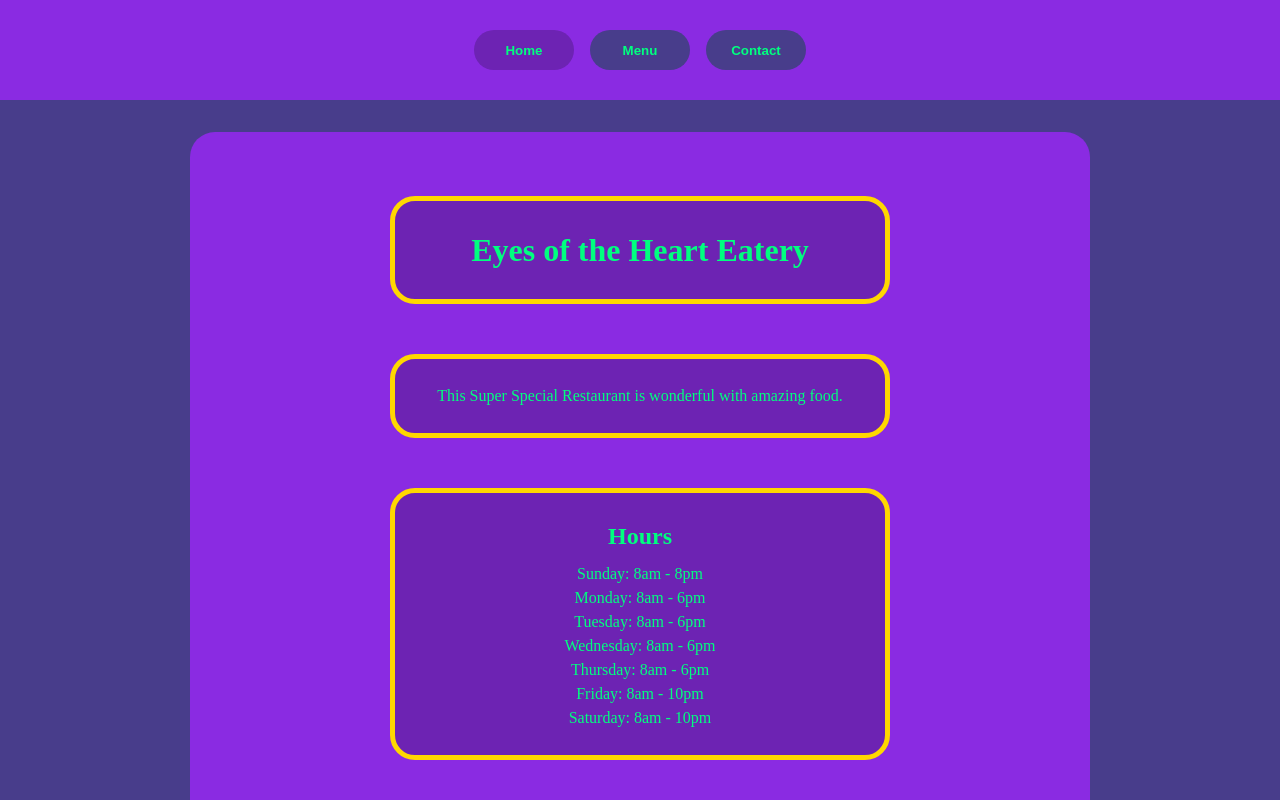
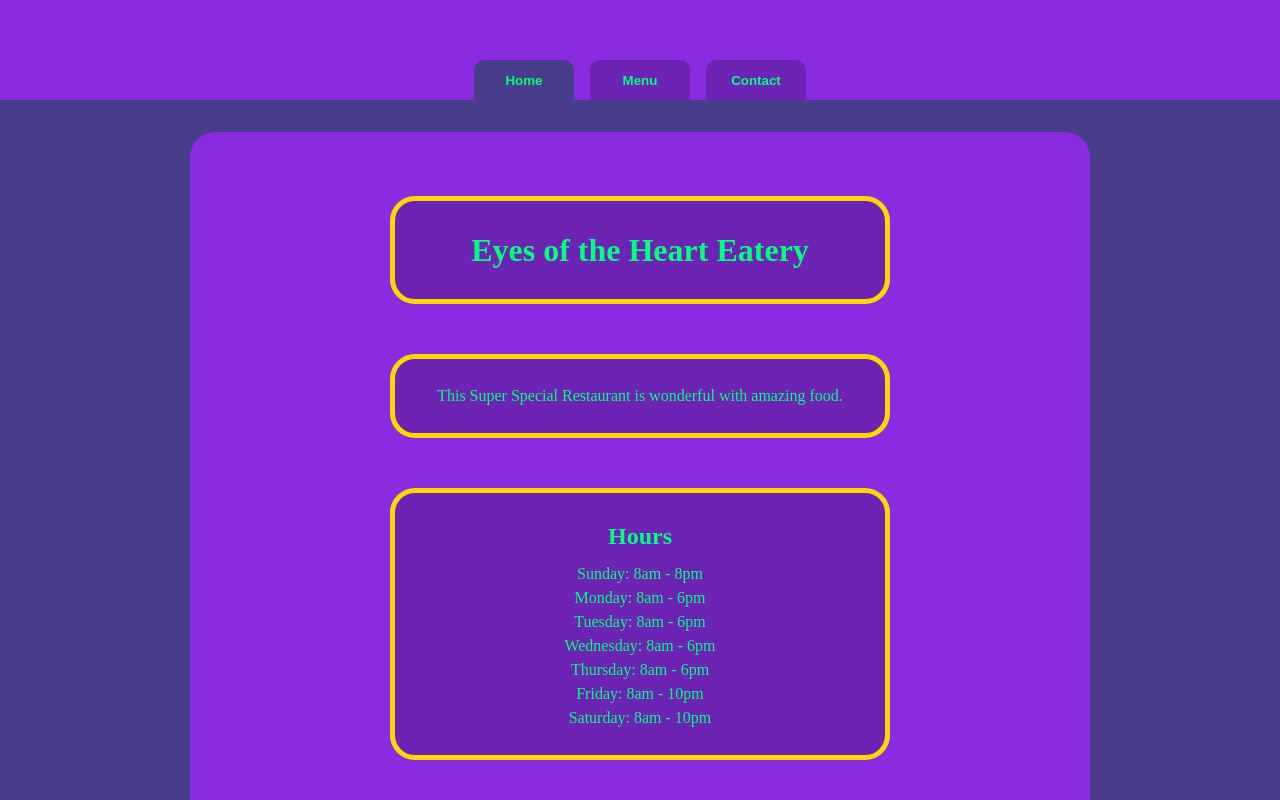
Before and after one commit to scorley627/restaurant-page, a website built with webpack: page src/template.html in a window 1280 px wide. Shown: the top 800 px of the page. Built offline with nearby package versions, Linux system fonts and the light colour scheme.

Commit message:
Style tab buttons

```diff
--- a/src/style.css
+++ b/src/style.css
@@ -22,23 +22,23 @@ ul {
   display: grid;
   grid-auto-flow: column;
   justify-content: center;
-  align-items: center;
+  align-items: end;
   gap: 16px;
 }
 
 .header__button {
-  background-color: darkslateblue;
+  background-color: rgb(109, 35, 179);
   width: 100px;
   height: 40px;
   border: none;
-  border-radius: 20px;
+  border-radius: 10px 10px 0px 0px;
   font-weight: bold;
   cursor: pointer;
 }
 
 .header__button:disabled {
   cursor: default;
-  background-color: rgb(109, 35, 179);
+  background-color: darkslateblue;
 }
 
 .content {
```
